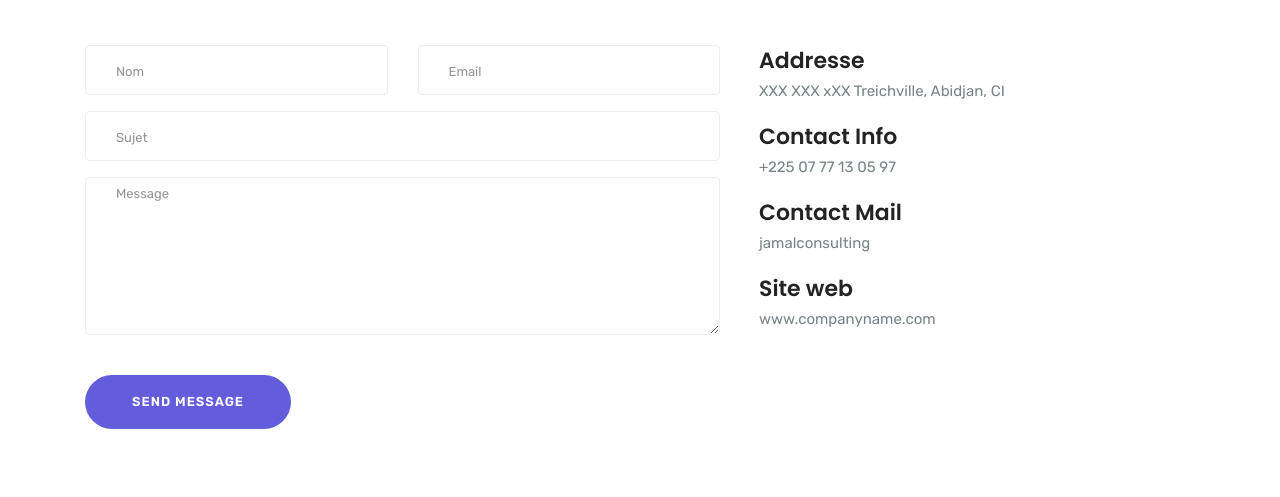
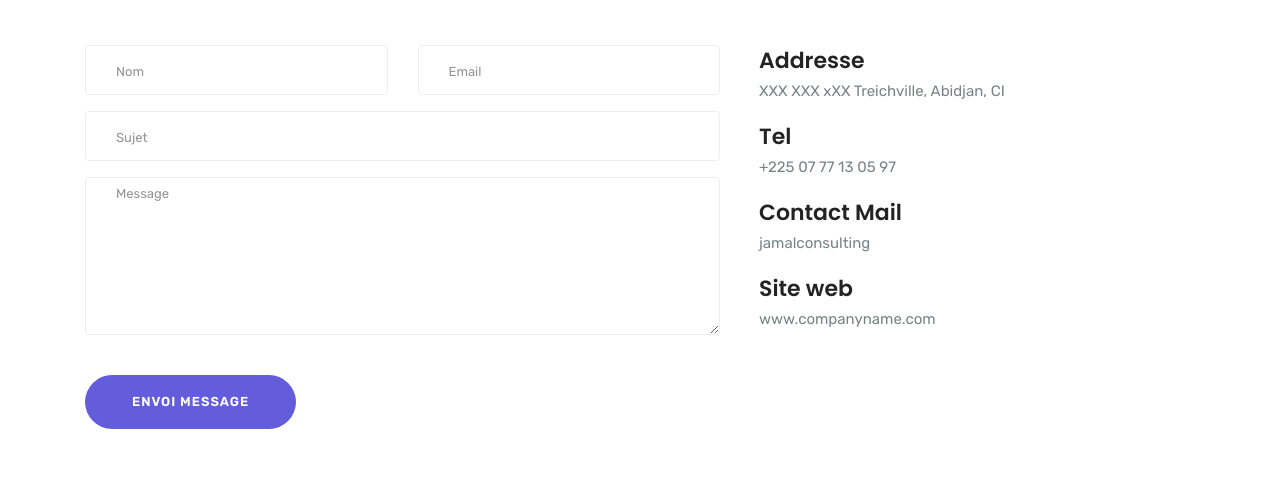
Before and after one commit to RichardUdoh/jwconsulting, a plain HTML site: page theme/contact.html in a window 1280 px wide. Shown: the part 785-1282 px from the top of the page. Drawn offline with Linux system fonts and the light colour scheme; some packages are replaced by stand-ins of ours.

Commit message:
lorem ipsum 4

```diff
--- a/theme/contact.html
+++ b/theme/contact.html
@@ -112,7 +112,7 @@
               <textarea name="message" class="form-control" rows="6" placeholder="Message" required></textarea>
             </div>
             <div class="col-12 mt-4">
-              <input name="submit" type="submit" class=" btn btn-hero btn-circled" value="Send Message">
+              <input name="submit" type="submit" class=" btn btn-hero btn-circled" value="Envoi Message">
             </div>
           </div>
         </form>
@@ -121,7 +121,7 @@
       <div class="col-lg-5 pl-4 mt-4 mt-lg-0">
         <h4>Addresse</h4>
         <p class="mb-3">XXX XXX xXX Treichville, Abidjan, CI</p>
-        <h4>Contact Info</h4>
+        <h4>Tel</h4>
         <p class="mb-3">+225 07 77 13 05 97</p>
         <h4>Contact Mail</h4>
         <p class="mb-3">jamalconsulting</p>
```
